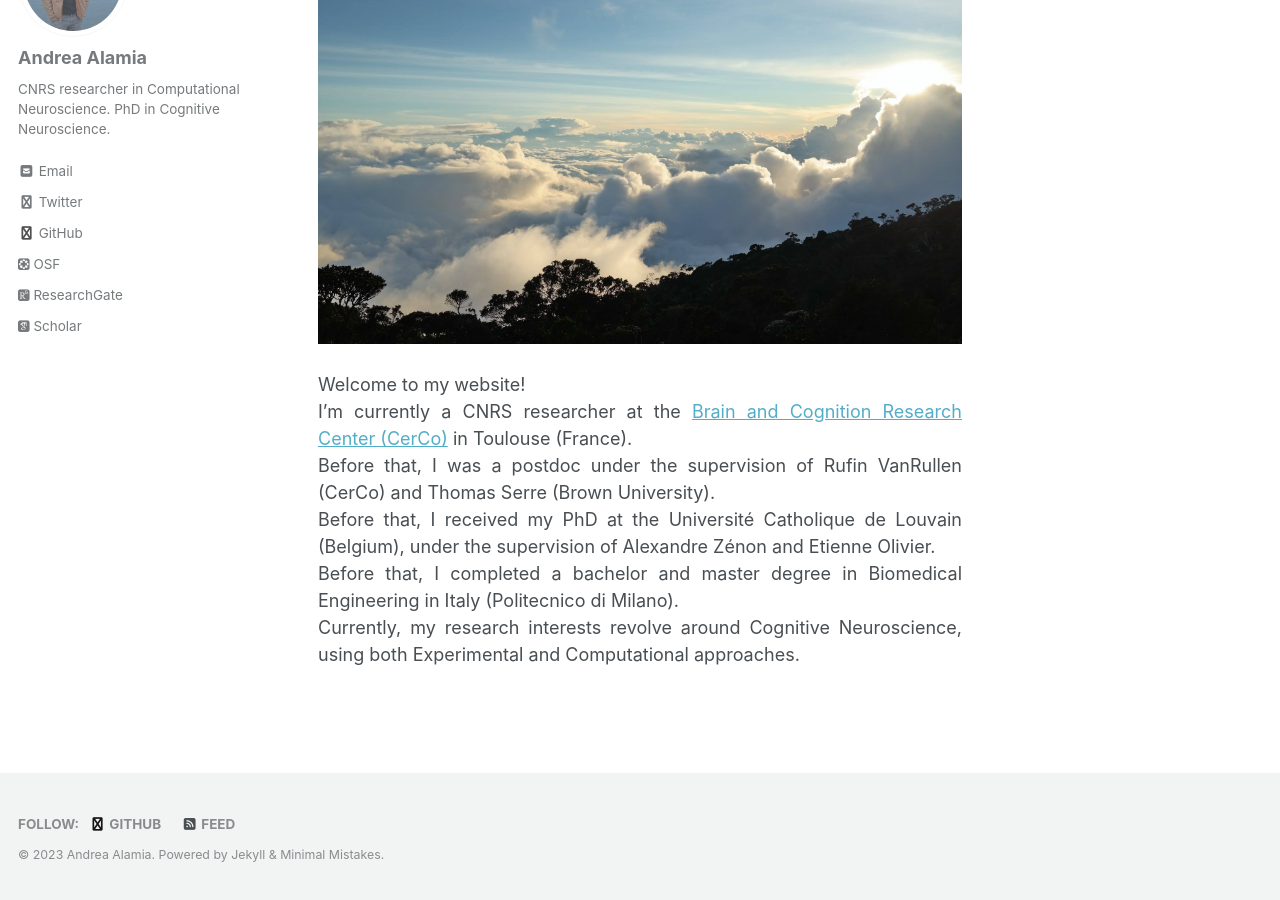
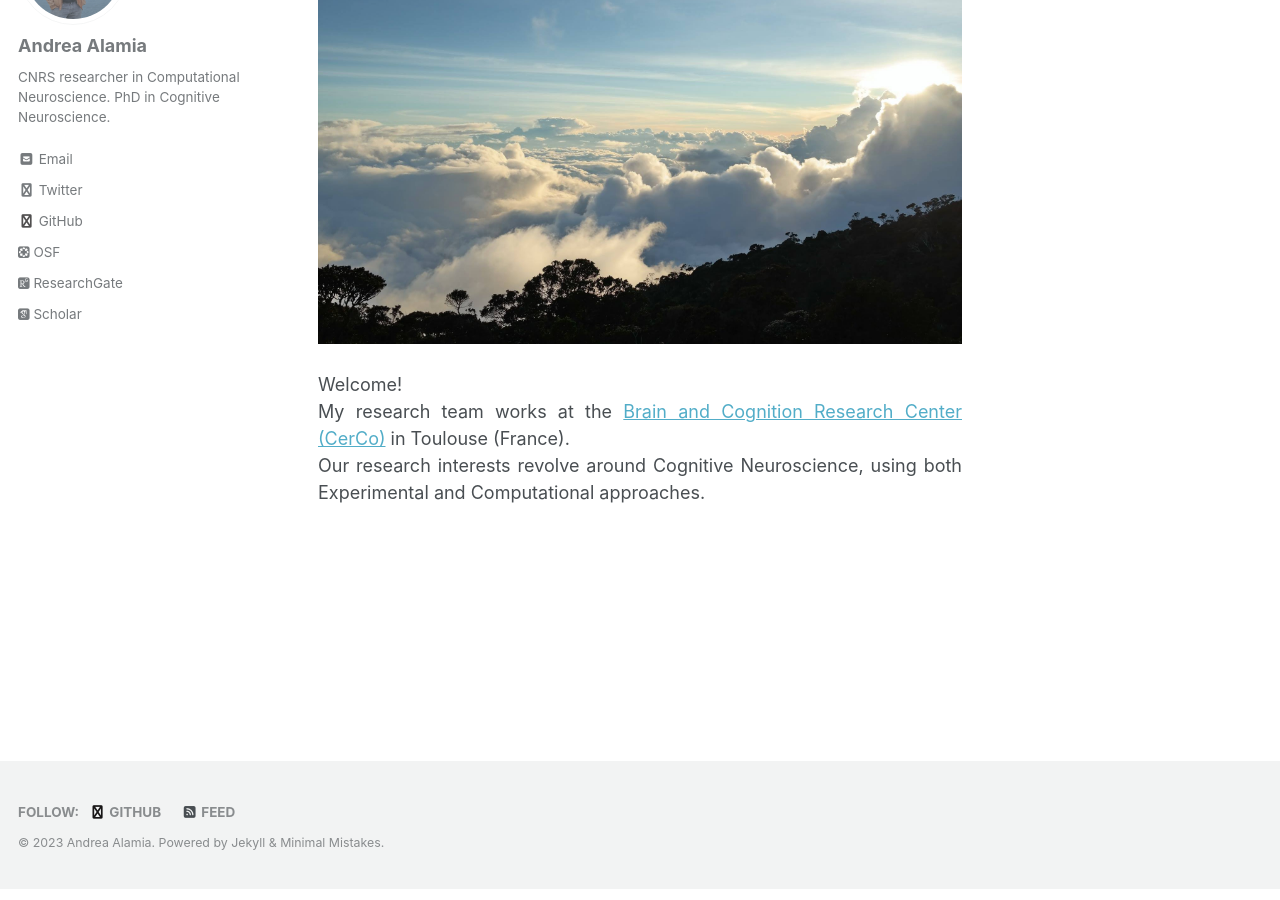
Before and after one commit to artipago/artipago.github.io, a Jekyll site: the page built from index.html, in a window 1280 px wide and 900 px high, scrolled down 203 px. Built offline with Jekyll 4.4.1, drawn with Linux system fonts in a browser that asks for light colours; nearby versions of some CDN libraries; some web fonts are replaced; library files that are not in the unit come from our copies; the list of posts is cut into pages by our own code.

Commit message:
Update home2.html

```diff
--- a/_layouts/home2.html
+++ b/_layouts/home2.html
@@ -8,6 +8,7 @@ permalink: /
 
 <br />
 
-<p align="justify">Welcome to my website! <br />
-I’m currently a CNRS researcher at the  <a href="http://cerco.cnrs.fr/">Brain and Cognition Research Center (CerCo)</a> in Toulouse (France). <br> Before that, I was a postdoc under the supervision of Rufin VanRullen (CerCo) and Thomas Serre (Brown University). <br> Before that, I received my PhD at the Université Catholique de Louvain (Belgium), under the supervision of Alexandre Zénon and Etienne Olivier. <br> Before that, I completed a bachelor and master degree in Biomedical Engineering in Italy (Politecnico di Milano). <br> Currently, my research interests revolve around Cognitive Neuroscience, using both Experimental and Computational approaches.
+<p align="justify">Welcome! <br />
+My research team works at the  <a href="http://cerco.cnrs.fr/">Brain and Cognition Research Center (CerCo)</a> in Toulouse (France). <br>
+Our research interests revolve around Cognitive Neuroscience, using both Experimental and Computational approaches. <br>
 <br />
```
